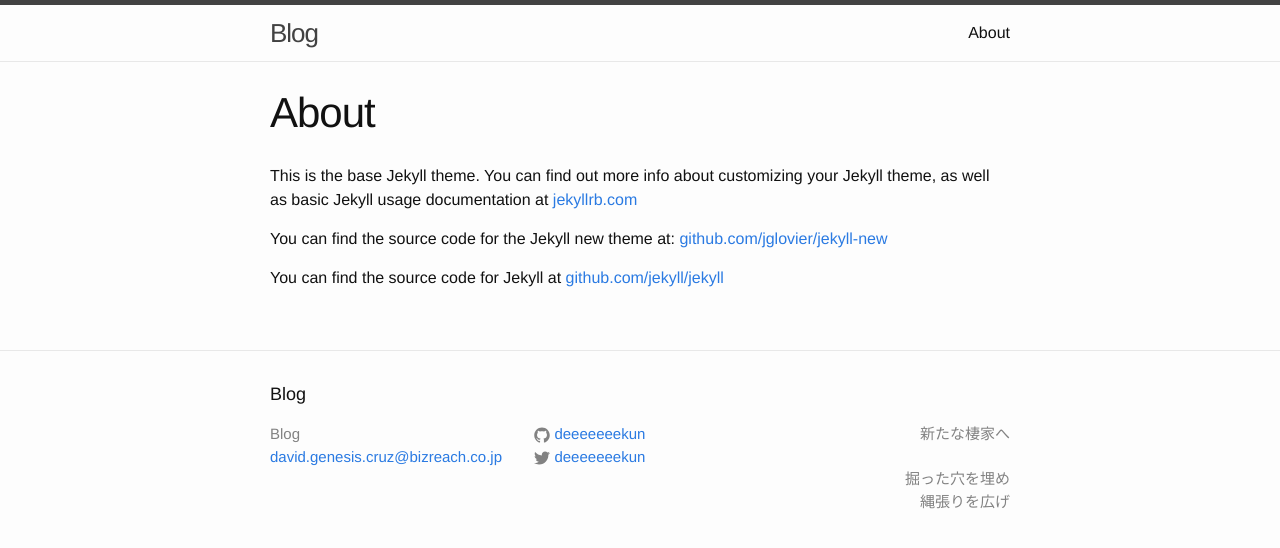
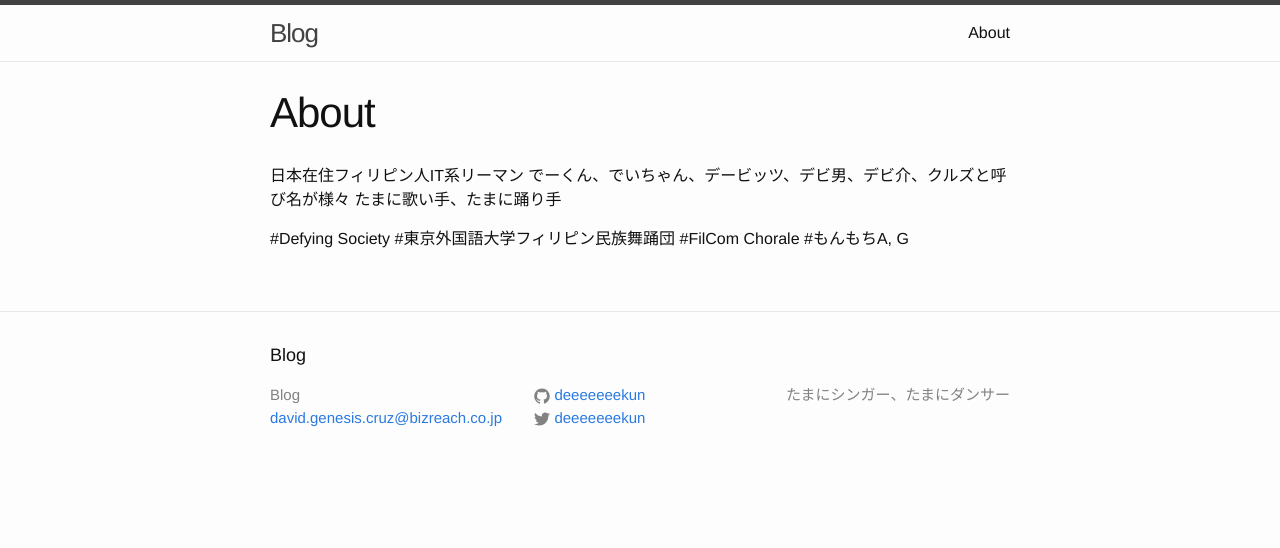
Before and after one commit to davidgenesiscruz/deeeeeeekun.github.io, a Jekyll site: the page built from about.md, in a window 1280 px wide. Shown: the top 548 px of the page. Built offline with Jekyll 4.4.1, drawn with Linux system fonts in a browser that asks for light colours.

Commit message:
edited about, footer. updated blogpost name.

```diff
--- a/_includes/footer.html
+++ b/_includes/footer.html
@@ -46,7 +46,7 @@
       </div>
 
       <div class="footer-col  footer-col-3">
-        <p class="text">新たな棲家へ<br><br>掘った穴を埋め<br>縄張りを広げ</p> <!--{{ site.footer_text }}</p-->
+        <p class="text">たまにシンガー、たまにダンサー</p> <!--{{ site.footer_text }}</p-->
       </div>
     </div>
 
--- a/about.md
+++ b/about.md
@@ -4,8 +4,11 @@
 permalink: /about/
 ---
 
-This is the base Jekyll theme. You can find out more info about customizing your Jekyll theme, as well as basic Jekyll usage documentation at [jekyllrb.com](http://jekyllrb.com/)
+日本在住フィリピン人IT系リーマン
+でーくん、でいちゃん、デービッツ、デビ男、デビ介、クルズと呼び名が様々
+たまに歌い手、たまに踊り手
 
-You can find the source code for the Jekyll new theme at: [github.com/jglovier/jekyll-new](https://github.com/jglovier/jekyll-new)
-
-You can find the source code for Jekyll at [github.com/jekyll/jekyll](https://github.com/jekyll/jekyll)
+\#Defying Society
+\#東京外国語大学フィリピン民族舞踊団
+\#FilCom Chorale
+\#もんもちA, G
```
Also changed, not shown: _posts/2015-05-01-第6回中野会.markdown (renamed from _posts/2015-05-01-welcome-to-jekyll.markdown).
